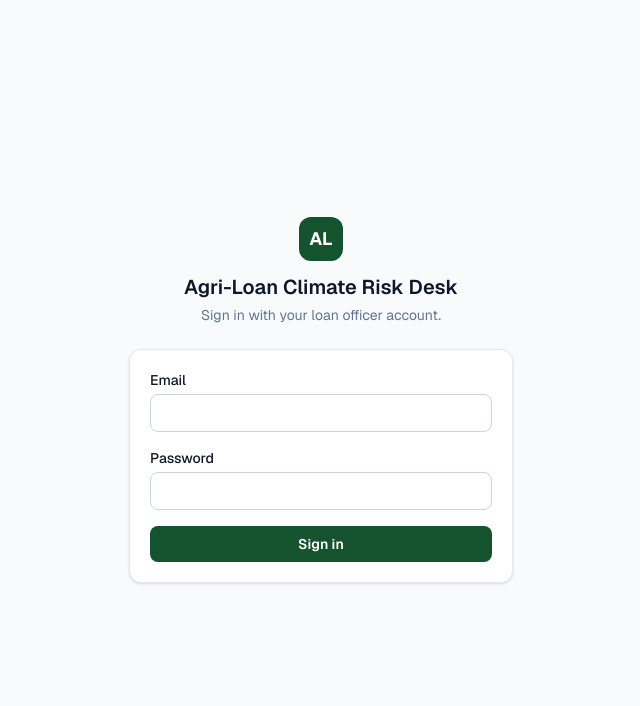
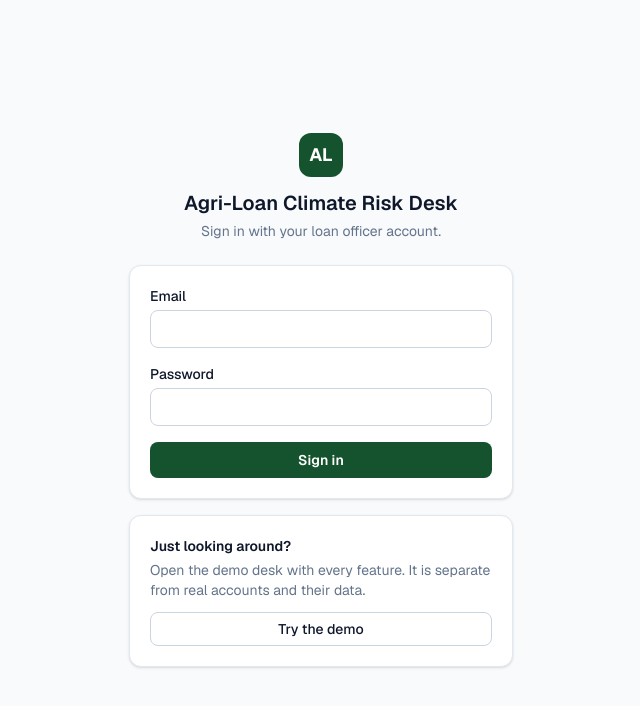
Before and after one commit to ephrathasamuel/agri-loan-desk, a Next.js app in the folder web/: page /login in a window 1280 px wide. Shown: the top 706 px of the page, without its empty margins (319-959 px from the left). Built offline with nearby package versions, Linux system fonts and the light colour scheme; no server answers.

Commit message:
Show the demo box while the API wakes up
The login page hid the demo when the API took longer than 10 seconds to
answer, as it does after the free plan sleeps. It now hides it only when
the API says the demo is off.

```diff
--- a/web/app/login/page.tsx
+++ b/web/app/login/page.tsx
@@ -16,10 +16,13 @@ async function ExpiredNotice({ searchParams }: { searchParams: PageProps<"/login
 }
 
 // Shown only when the API has DEMO_ACCOUNT on. A sleeping or unreachable API just hides it.
+// The box is hidden only when the API says the demo is off. If the API is still waking up
+// (about half a minute on a free plan), the box is shown and the button waits for it.
 async function DemoAccount() {
   const demo = await api<{ enabled: boolean }>(
     "/auth/demo", { signal: AbortSignal.timeout(10_000) }, { auth: false }).catch(() => null);
-  return demo?.enabled ? <DemoSignIn /> : null;
+  if (demo && !demo.enabled) return null;
+  return <DemoSignIn waking={!demo} />;
 }
 
 export default function LoginPage({ searchParams }: PageProps<"/login">) {
```
